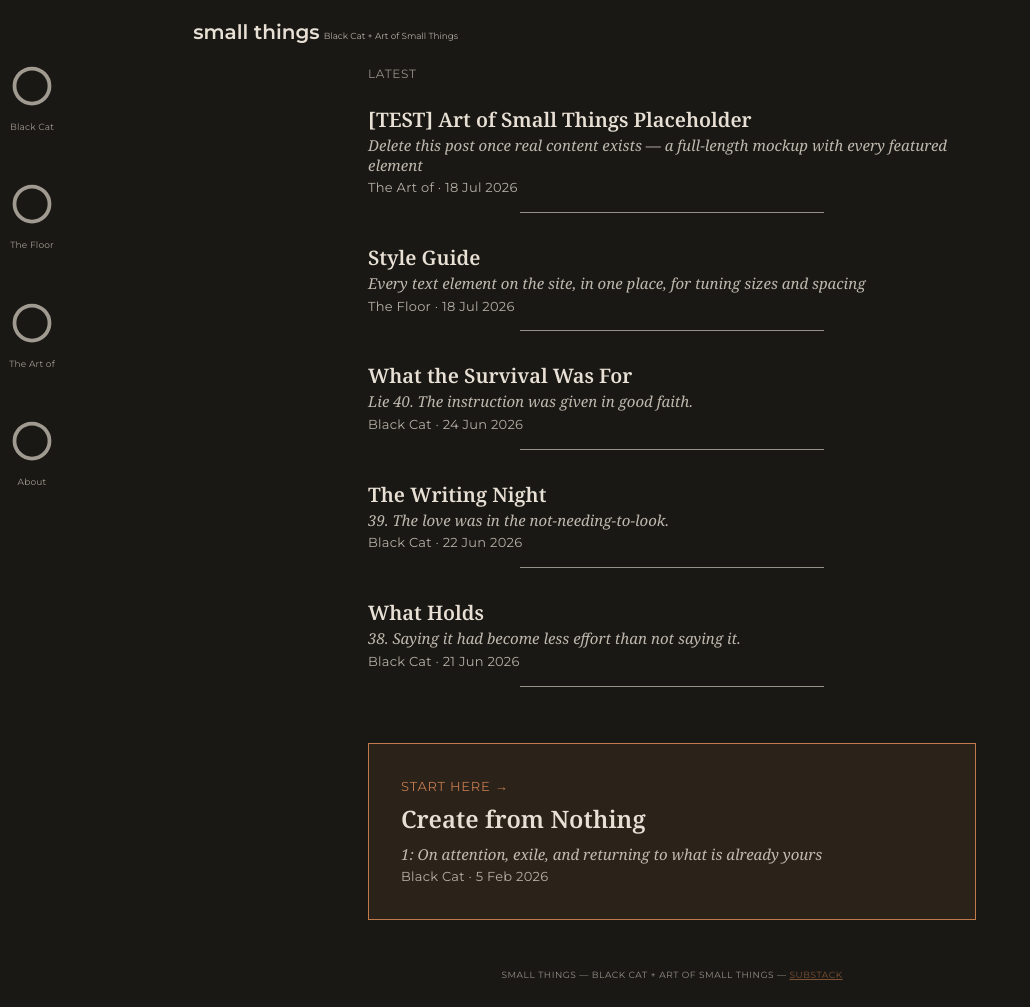
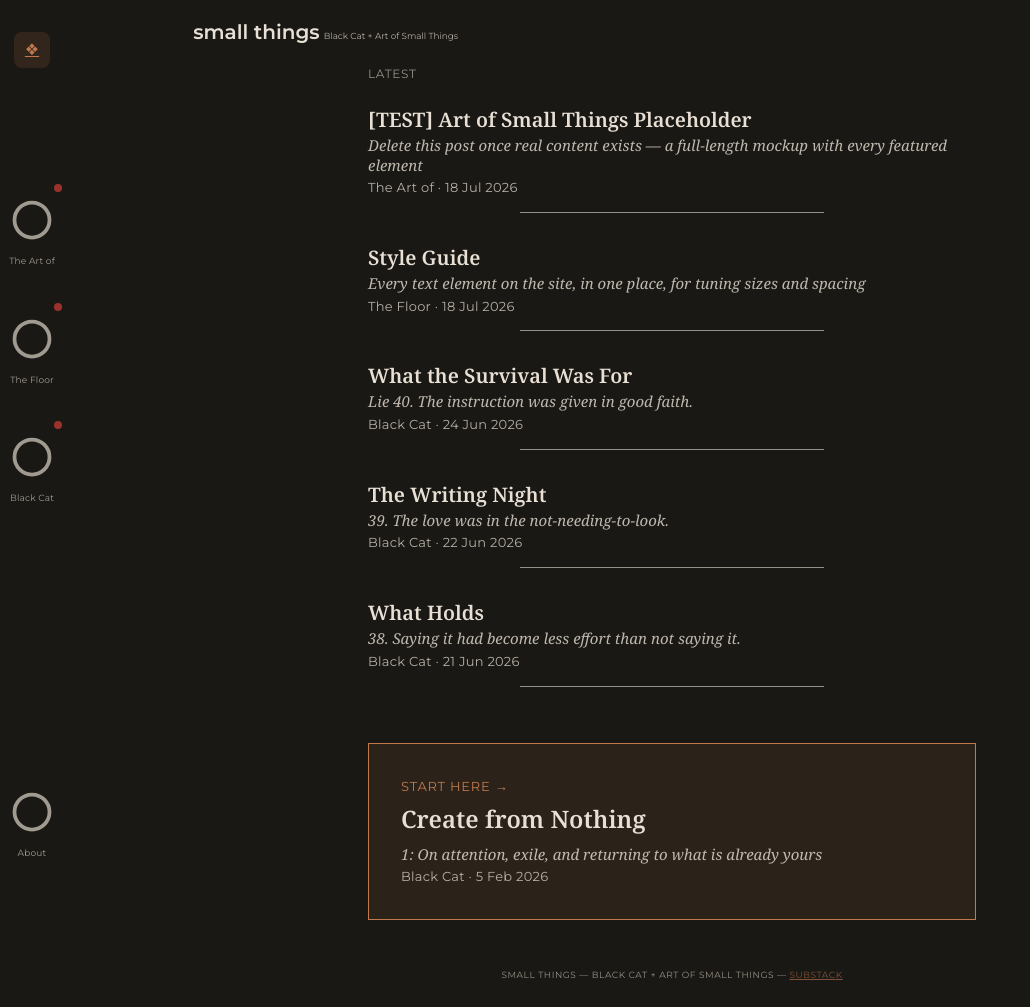
Before and after one commit to 2pix/small-things, a Jekyll site: the page built from index.html, in a window 1280 px wide. Shown: the whole page, without its empty margins (0-1030 px from the left). Built offline with Jekyll 4.4.1, drawn with Linux system fonts in a browser that asks for light colours.

Commit message:
Restructure desktop nav rail (Instagram-style) and add unread dots
Desktop: small logo mark top-left, three section circles centered
vertically in the rail (Art of Small Things / The Floor / Black Cat
top to bottom), About anchored at the bottom. Mobile nav unchanged
(display: contents keeps the DOM order and horizontal layout intact).

New nav-badges.js tracks last-seen date per section in localStorage
and shows a red dot on any section with unread posts since the
visitor's last visit.

```diff
--- a/_includes/nav.html
+++ b/_includes/nav.html
@@ -1,11 +1,19 @@
+<a href="{{ '/' | relative_url }}" class="rail-logo" aria-label="{{ site.title }}">
+  <span class="rail-logo__mark" aria-hidden="true">&#10070;</span>
+</a>
+
 <nav class="stories-row">
-  {% for section in site.sections %}
-  <a href="{{ site.baseurl }}/{{ section.key }}/" class="story-pill{% if page.category == section.key %} is-active{% endif %}">
-    <svg class="story-pill__icon" viewBox="0 0 24 24" aria-hidden="true"><circle cx="12" cy="12" r="7"/></svg>
-    <span class="story-pill__label">{{ section.label }}</span>
-  </a>
-  {% endfor %}
-  <a href="{{ '/about/' | relative_url }}" class="story-pill{% if page.url == '/about/' %} is-active{% endif %}">
+  <div class="rail-nav-middle">
+    {% for section in site.sections %}
+    {% assign latest = site.categories[section.key] | first %}
+    <a href="{{ site.baseurl }}/{{ section.key }}/" class="story-pill story-pill--{{ section.key }}{% if page.category == section.key %} is-active{% endif %}" data-section="{{ section.key }}"{% if latest %} data-latest="{{ latest.date | date: '%Y-%m-%d' }}"{% endif %}>
+      <svg class="story-pill__icon" viewBox="0 0 24 24" aria-hidden="true"><circle cx="12" cy="12" r="7"/></svg>
+      <span class="story-pill__label">{{ section.label }}</span>
+      <span class="story-pill__dot" aria-hidden="true"></span>
+    </a>
+    {% endfor %}
+  </div>
+  <a href="{{ '/about/' | relative_url }}" class="story-pill story-pill--about{% if page.url == '/about/' %} is-active{% endif %}">
     <svg class="story-pill__icon" viewBox="0 0 24 24" aria-hidden="true"><circle cx="12" cy="12" r="7"/></svg>
     <span class="story-pill__label">About</span>
   </a>
--- a/_layouts/default.html
+++ b/_layouts/default.html
@@ -3,7 +3,7 @@
 <head>
 {% include head.html %}
 </head>
-<body>
+<body{% if page.category %} data-category="{{ page.category }}"{% endif %}>
   <header class="site-header">
     <div class="site-title-row">
       <a href="{{ '/' | relative_url }}" class="site-title">{{ site.title }}</a>
@@ -20,5 +20,6 @@
 
   <button class="back-to-top" aria-label="Back to top">↑</button>
   <script src="{{ '/assets/js/back-to-top.js' | relative_url }}" defer></script>
+  <script src="{{ '/assets/js/nav-badges.js' | relative_url }}" defer></script>
 </body>
 </html>
--- a/assets/css/style.css
+++ b/assets/css/style.css
@@ -350,6 +350,14 @@ main {
   margin: 0 0 var(--space-1);
 }
 
+.rail-logo {
+  display: none; /* desktop-only mark - mobile keeps the text title in site-header instead */
+}
+
+.rail-nav-middle {
+  display: contents; /* unwrapped on mobile so its pills sit directly in the .stories-row flex row, unchanged order */
+}
+
 .stories-row {
   display: flex;
   align-items: center;
@@ -367,6 +375,7 @@ main {
 }
 
 .story-pill {
+  position: relative;
   display: flex;
   flex-direction: column;
   align-items: center;
@@ -376,6 +385,21 @@ main {
   text-decoration: none;
   color: var(--color-text);
   opacity: 0.65;
+}
+
+.story-pill__dot {
+  display: none;
+  position: absolute;
+  top: 2px;
+  right: 8px;
+  width: 8px;
+  height: 8px;
+  border-radius: 999px;
+  background: #e0403a;
+}
+
+.story-pill__dot.is-visible {
+  display: block;
 }
 
 .story-pill.is-active {
@@ -553,6 +577,29 @@ main {
     margin-left: -28.75%; /* pull back out of site-header's padding to sit at the true left edge, above the rail */
   }
 
+  .rail-logo {
+    display: flex;
+    align-items: center;
+    justify-content: center;
+    position: fixed;
+    top: var(--space-4);
+    left: 0;
+    width: 5%;
+    z-index: 11;
+  }
+
+  .rail-logo__mark {
+    display: flex;
+    align-items: center;
+    justify-content: center;
+    width: 36px;
+    height: 36px;
+    border-radius: 8px;
+    background: color-mix(in srgb, var(--color-accent) 14%, transparent);
+    color: var(--color-accent);
+    font-size: 1rem;
+  }
+
   .stories-row {
     position: fixed;
     top: 0;
@@ -563,8 +610,34 @@ main {
     overflow-x: visible;
     overflow-y: auto;
     margin-top: 0;
-    padding-top: var(--space-6);
+    padding-top: var(--space-8);
+    padding-bottom: var(--space-4);
     z-index: 10;
+  }
+
+  .rail-nav-middle {
+    display: flex;
+    flex-direction: column;
+    align-items: center;
+    gap: var(--space-3);
+    margin: auto 0; /* centres this whole cluster in the space between the logo and About */
+  }
+
+  /* Bottom-to-top reading order Claire specified: Black Cat, then The Floor, then The Art of Small Things */
+  .story-pill--the-art-of-small-things {
+    order: 1;
+  }
+
+  .story-pill--the-floor {
+    order: 2;
+  }
+
+  .story-pill--black-cat {
+    order: 3;
+  }
+
+  .story-pill--about {
+    margin-top: auto; /* anchors About to the bottom of the rail, mirroring the logo at the top */
   }
 
   .post__body {
--- /dev/null
+++ b/assets/js/nav-badges.js
@@ -0,0 +1,20 @@
+(function () {
+  var visitedSection = document.body.getAttribute('data-category');
+
+  if (visitedSection) {
+    localStorage.setItem('lastSeen-' + visitedSection, new Date().toISOString().slice(0, 10));
+  }
+
+  var pills = document.querySelectorAll('.story-pill[data-section][data-latest]');
+
+  pills.forEach(function (pill) {
+    var section = pill.getAttribute('data-section');
+    var latest = pill.getAttribute('data-latest');
+    var lastSeen = localStorage.getItem('lastSeen-' + section);
+    var dot = pill.querySelector('.story-pill__dot');
+
+    if (dot && (!lastSeen || latest > lastSeen)) {
+      dot.classList.add('is-visible');
+    }
+  });
+})();
```
